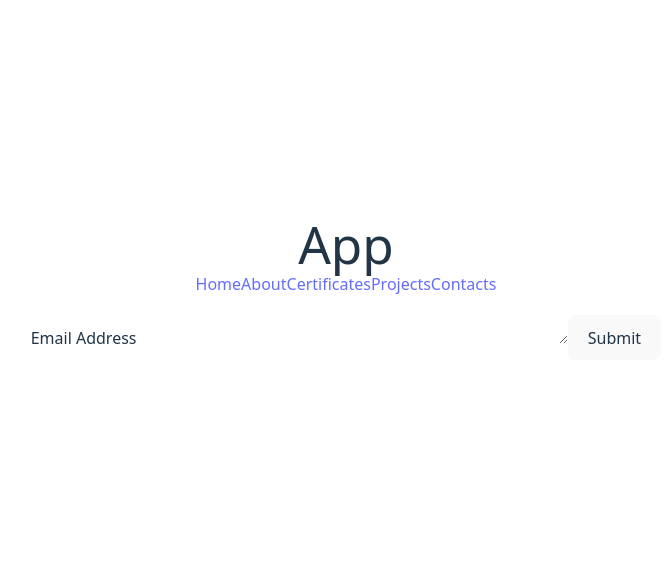
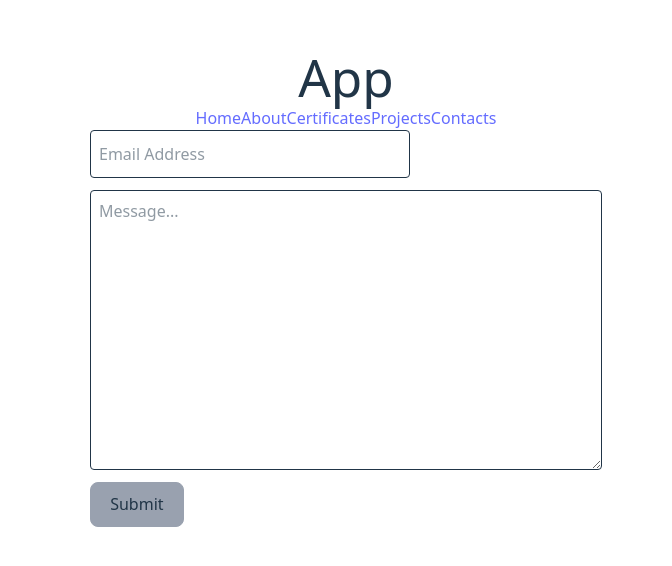
Before and after one commit to zeriaaron/professional-website, a React (Vite) app: page /contacts in a window 1280 px wide. Shown: the part 112-678 px from the top of the page, without its empty margins (294-966 px from the left). Built offline with nearby package versions, Linux system fonts and the light colour scheme.

Commit message:
Styled the contacts form

```diff
--- a/src/components/Contacts.jsx
+++ b/src/components/Contacts.jsx
@@ -1,7 +1,14 @@
 import { useForm, ValidationError } from "@formspree/react"
+import { useState } from "react"
 
 function Contacts() {
     const [state, handleSubmit] = useForm('mzzgagoq')
+    const [email, setEmail] = useState('')
+    const [message, setMessage] = useState('')
+
+    const isEmailValid = email.includes('@') && email.includes('.')
+    const isMessageValid = message.trim().length >= 20
+    const canSubmit = isEmailValid && isMessageValid && !state.submitting
 
     if (state.succeded) {
         return <p>Thanks for contacting!</p>
@@ -9,13 +16,20 @@ function Contacts() {
 
     return (
         <>
-            <form onSubmit={handleSubmit}>
-                <label htmlFor="email">Email Address</label>
-                <input id="email" type="email" name="email" />
+            <form onSubmit={handleSubmit}
+            className="flex flex-col justify-start items-start">
+                <input id="email" type="email" name="email"
+                onChange={e => setEmail(e.target.value)} placeholder="Email Address"
+                className="w-xs h-12 border rounded-sm mb-3 p-2
+                caret-black focus:outline-none focus:ring focus:ring-blue-300"/>
                 <ValidationError prefix="Email" field="email" errors={state.errors}/>
-                <textarea name="message" id="message"/>
+                <textarea name="message" id="message" placeholder="Message..."
+                onChange={e => setMessage(e.target.value)}
+                className="w-lg h-70 border rounded-sm mb-3 p-2
+                caret-black focus:outline-none focus:ring focus:ring-blue-300"/>
                 <ValidationError prefix="Message" field="message" errors={state.errors}/>
-                <button type="submit" disabled={state.submitting}>Submit</button>
+                <button type="submit" disabled={!canSubmit}
+                className={`${canSubmit ? '!bg-blue-500 text-white' : '!bg-gray-400 black cursor-not-allowed !border-gray-400'}`}>Submit</button>
             </form>
         </>
     )
```
